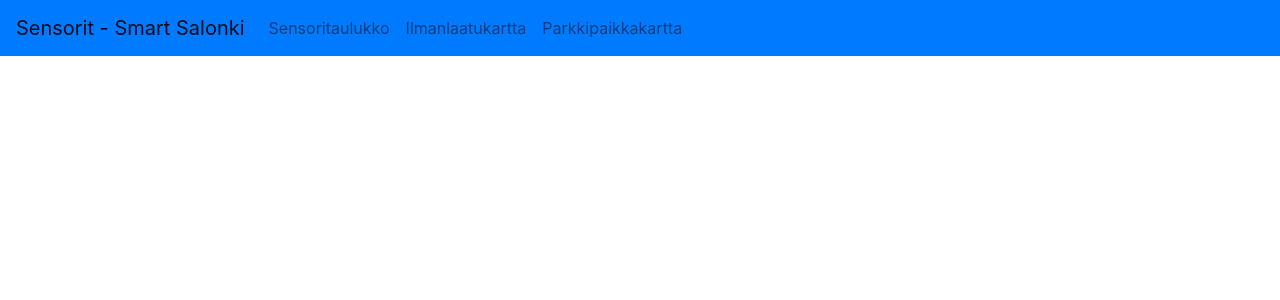
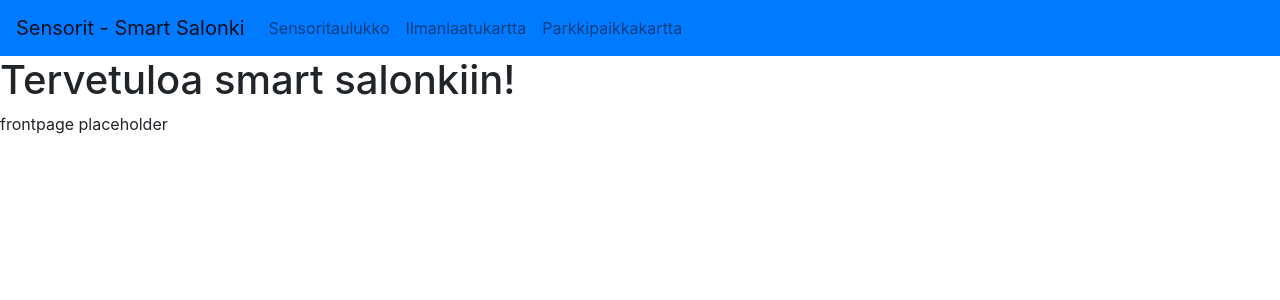
Before and after one commit to jaakimo/capstone-salonki-front, a React (Create React App) app: page / in a window 1280 px wide. Shown: the top 300 px of the page. Built offline with nearby package versions, Linux system fonts and the light colour scheme; no server answers.

Commit message:
frontpage placeholder

```diff
--- a/src/App.js
+++ b/src/App.js
@@ -3,6 +3,7 @@ import { BrowserRouter, Switch, Route, Link } from 'react-router-dom';
 import { Navbar, Nav} from 'react-bootstrap'
 
 import './App.css';
+import FrontPage from './FrontPage'
 import SensorTable from './SensorTable'
 import SensorMap from './SensorMap';
 import ParkMap from './ParkMap';
@@ -98,7 +99,7 @@ class App extends Component {
       <BrowserRouter>
         <div>
           <Navbar bg="primary">
-            <Navbar.Brand href="/">Sensorit - Smart Salonki</Navbar.Brand>
+            <Navbar.Brand as={Link} to="/">Sensorit - Smart Salonki</Navbar.Brand>
             <Navbar.Toggle aria-controls="basic-navbar-nav" />
             <Navbar.Collapse id="basic-navbar-nav">
               <Nav className="mr-auto">
@@ -114,6 +115,8 @@ class App extends Component {
             <Route path="/map" render={() => <SensorMap {...this.state.sensors} />} />
             <Route path="/table" render={() => <SensorTable {...this.state.sensors} />} />
             <Route path="/park" render={() => <ParkMap {...this.state.parkspots} />} />
+
+            <Route path="" render={() => <FrontPage />}/>
           </Switch>
         </div>
       </BrowserRouter>
--- /dev/null
+++ b/src/FrontPage.js
@@ -0,0 +1,10 @@
+import React from 'react';
+function FrontPage(){
+    return(
+        <div>
+            <h1>Tervetuloa smart salonkiin!</h1>
+            <p>frontpage placeholder</p>
+        </div>
+    );
+}
+export default FrontPage;
```
